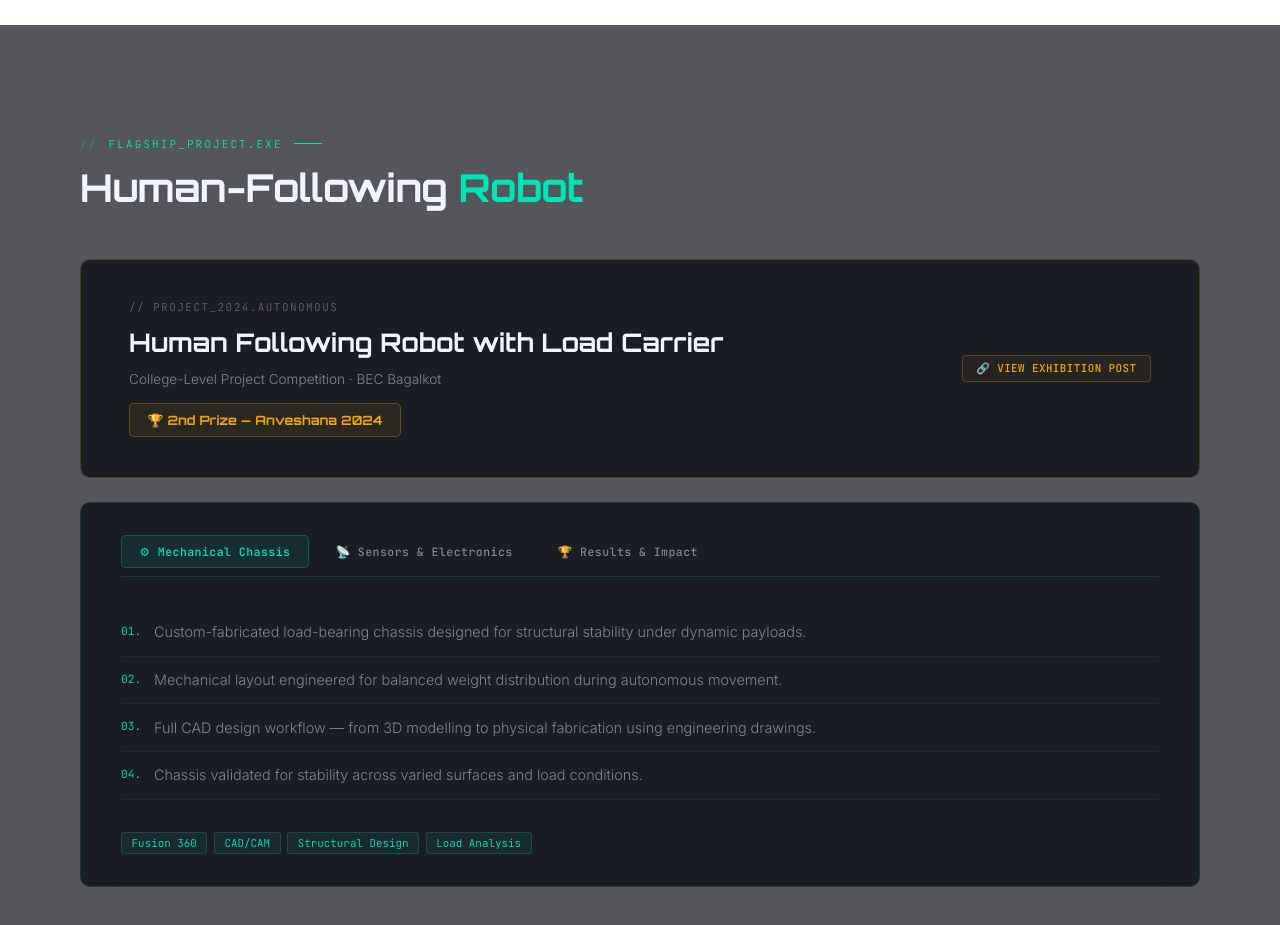
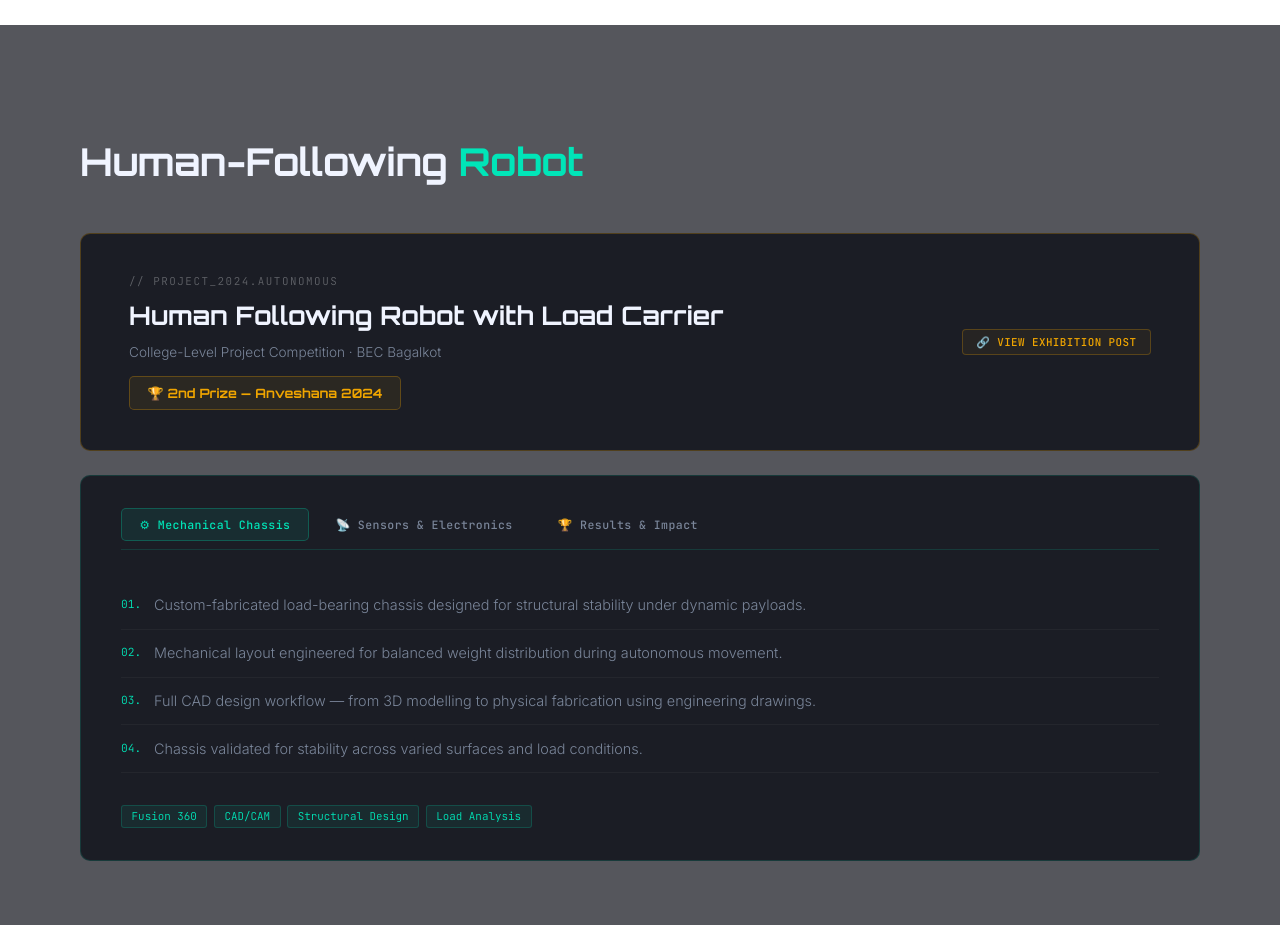
Before and after one commit to vishwa-2004/PORTFOLIO, a React (Vite) app: page / in a window 1280 px wide. Shown: the part 1540-2465 px from the top of the page. Built offline with nearby package versions, Linux system fonts and the light colour scheme.

Commit message:
Remove flagship project label from Project section
Removed the flagship project label from the Project section.

```diff
--- a/src/sections/Project.jsx
+++ b/src/sections/Project.jsx
@@ -83,7 +83,6 @@ export default function ProjectSection() {
   return (
     <section id="project" className="alt">
       <div ref={ref} className="reveal">
-        <div className="sec-pre">flagship_project.exe</div>
         <h2 className="sec-title">Human-Following <span>Robot</span></h2>
 
         {/* Header card */}
```
